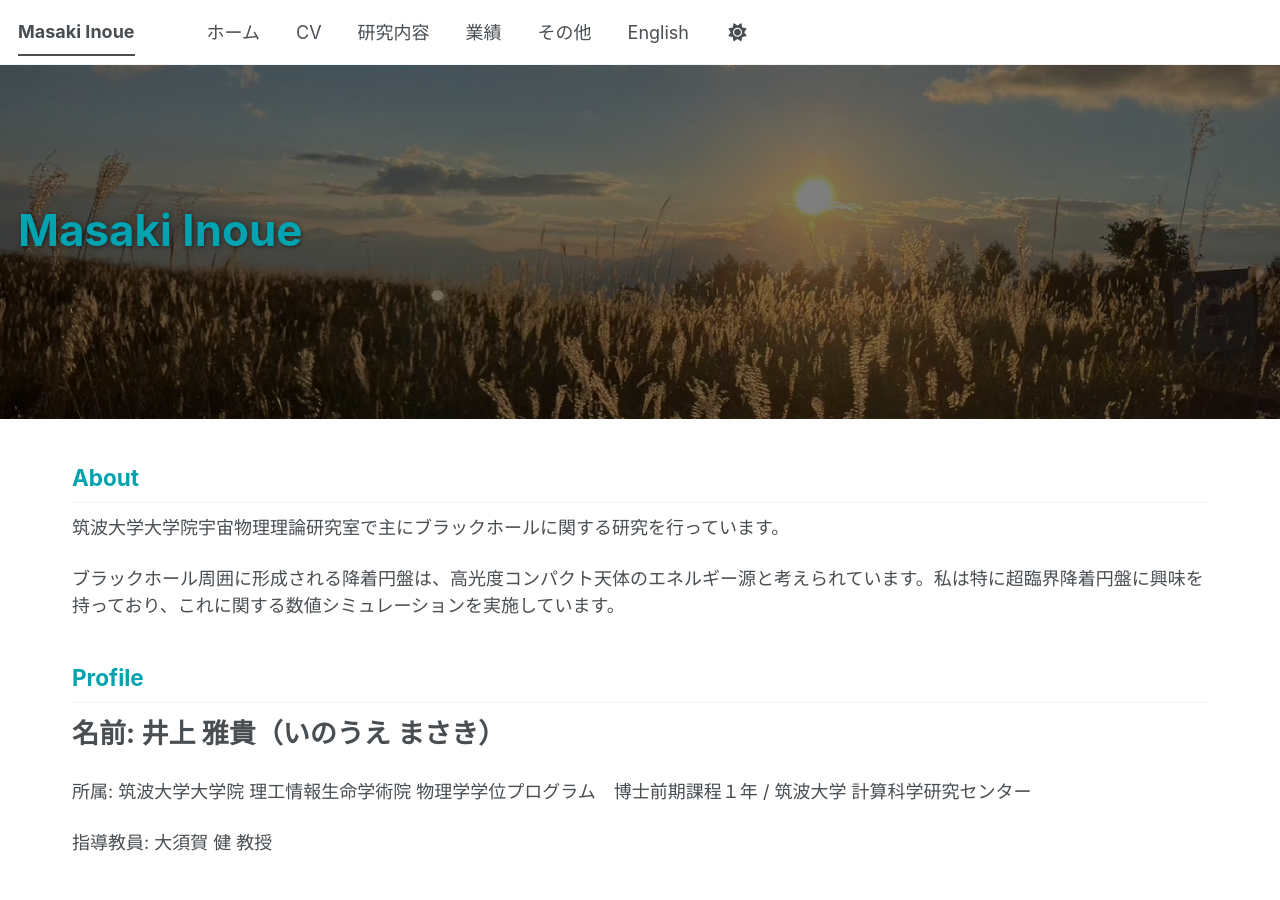
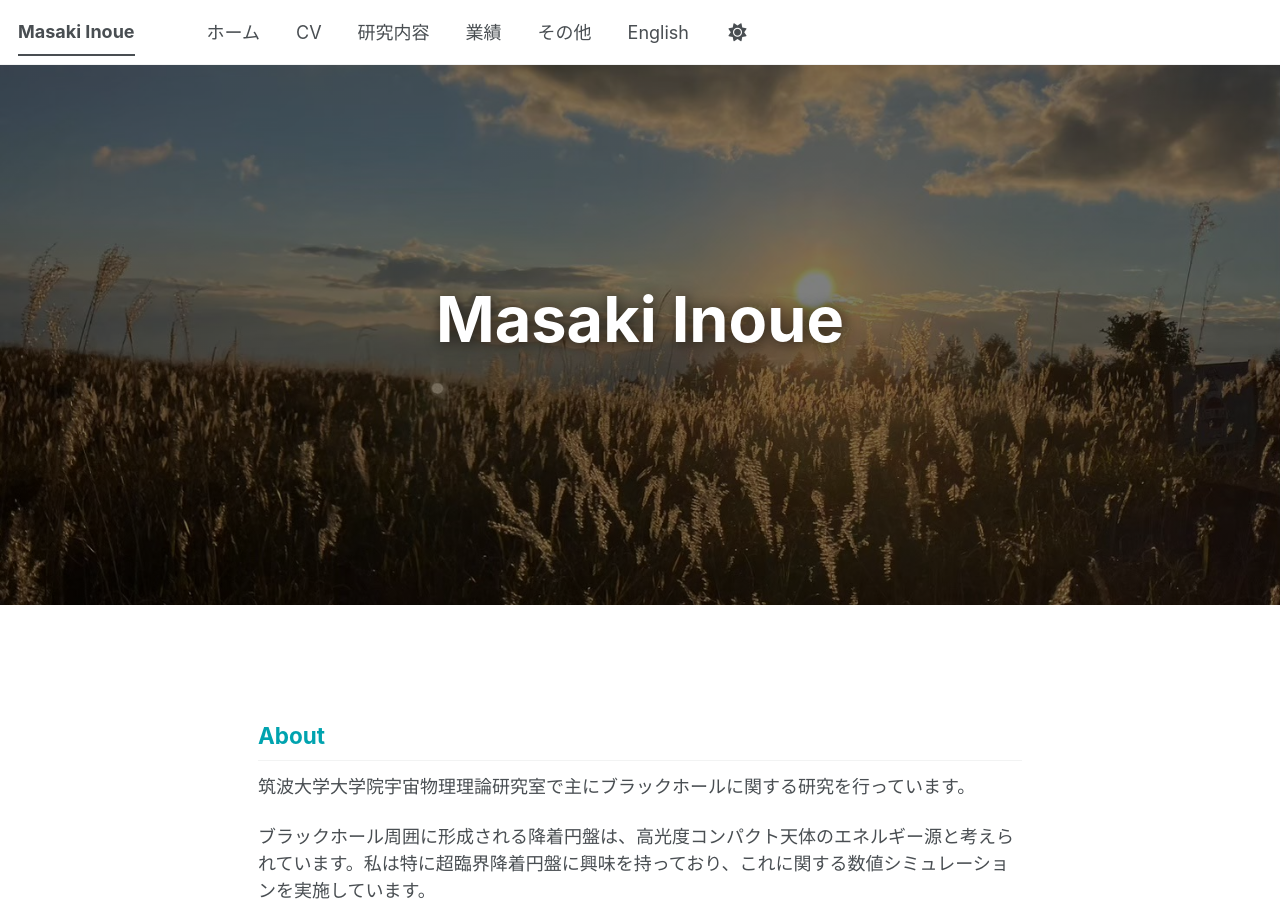
Before and after one commit to Masaki206/Masaki206.github.io, a Jekyll site: the page built from index.md, in a window 1280 px wide and 900 px high. Built offline with Jekyll 4.4.1, drawn with Linux system fonts in a browser that asks for light colours; a script bundle is joined from its source files by our own code; library files that are not in the unit come from our copies.

Commit message:
Update main.scss

```diff
--- a/assets/css/main.scss
+++ b/assets/css/main.scss
@@ -64,15 +64,28 @@ html[data-theme='dark'] {
 h1, h2, h3 {
   color: var(--heading-color) !important;
 }
+/* --- デザイン調整用 --- */
+
+/* 1. ヘッダー画像（Hero）を大きくする */
 .page__hero--overlay {
-  padding: 8em 0;
+  min-height: 60vh !important; /* 画面の高さの60%を画像にする */
+  display: flex !important;
+  align-items: center !important;
+  justify-content: center !important;
 }
 
-.page {
-  max-width: 1400px;
+/* 2. 本文の横幅を絞って、両端に「読みやすい余白」を作る */
+.archive, .page__content {
+  max-width: 800px !important; /* 本文の最大幅を800pxに制限 */
+  margin-left: auto !important;
+  margin-right: auto !important;
+  padding: 2em 1em !important; /* 上下に余白を追加 */
 }
 
-.page__content {
-  padding-left: 3em;
-  padding-right: 3em;
+/* 3. ヘッダーの中のタイトルを大きく白くする */
+.page__hero--overlay h1 {
+  font-size: 3.5em !important;
+  color: #fff !important;
+  text-shadow: 2px 2px 15px rgba(0,0,0,0.7) !important;
+  font-weight: bold !important;
 }
```
